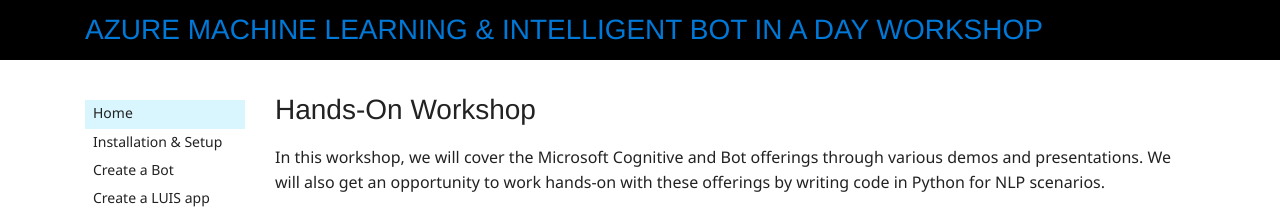
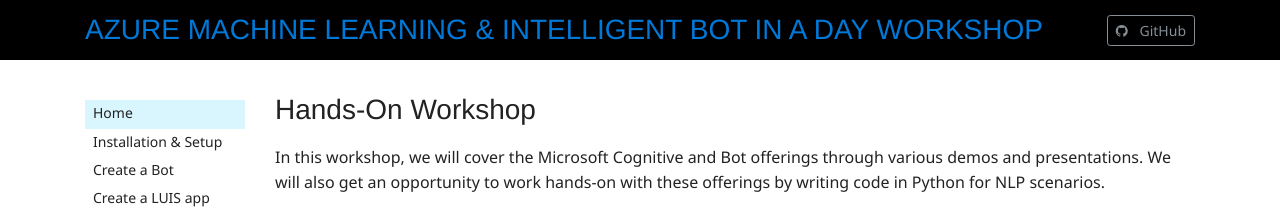
Before and after one commit to scook-valorem/bot-in-a-day, a Jekyll site: the page built from readme.md, in a window 1280 px wide. Shown: the top 209 px of the page. Built offline with Jekyll 4.4.1, drawn with Linux system fonts in a browser that asks for light colours; nearby versions of some CDN libraries.

Commit message:
Update default.html

```diff
--- a/_layouts/default.html
+++ b/_layouts/default.html
@@ -7,14 +7,19 @@
     <meta charset="utf-8">
     <meta name="viewport" content="width=device-width, initial-scale=1, shrink-to-fit=no">
     <link rel="stylesheet" href="https://maxcdn.bootstrapcdn.com/bootstrap/4.0.0-beta.2/css/bootstrap.min.css" integrity="sha384-PsH8R72JQ3SOdhVi3uxftmaW6Vc51MKb0q5P2rRUpPvrszuE4W1povHYgTpBfshb" crossorigin="anonymous">
+    <link href="https://maxcdn.bootstrapcdn.com/font-awesome/4.7.0/css/font-awesome.min.css" rel="stylesheet" integrity="sha384-wvfXpqpZZVQGK6TAh5PVlGOfQNHSoD2xbE+QkPxCAFlNEevoEH3Sl0sibVcOQVnN" crossorigin="anonymous">
     <link rel="stylesheet" href="media/style.css">
 </head>
 <body>
     <nav class="navbar navbar-expand-lg navbar-dark bg-black">
-        <div class="container">
+        <div class="container d-flex justify-content-between">
             <h2 class="my-1 text-azure text-uppercase">
                 {{ site.title }}
             </h2>
+            <button type="button" class="btn btn-sm btn-outline-secondary">
+                <i class="fa fa-github" aria-hidden="true"></i>
+                <span class="ml-2">GitHub</span>
+            </button>
         </div>
     </nav>
     <div class="container">
```
